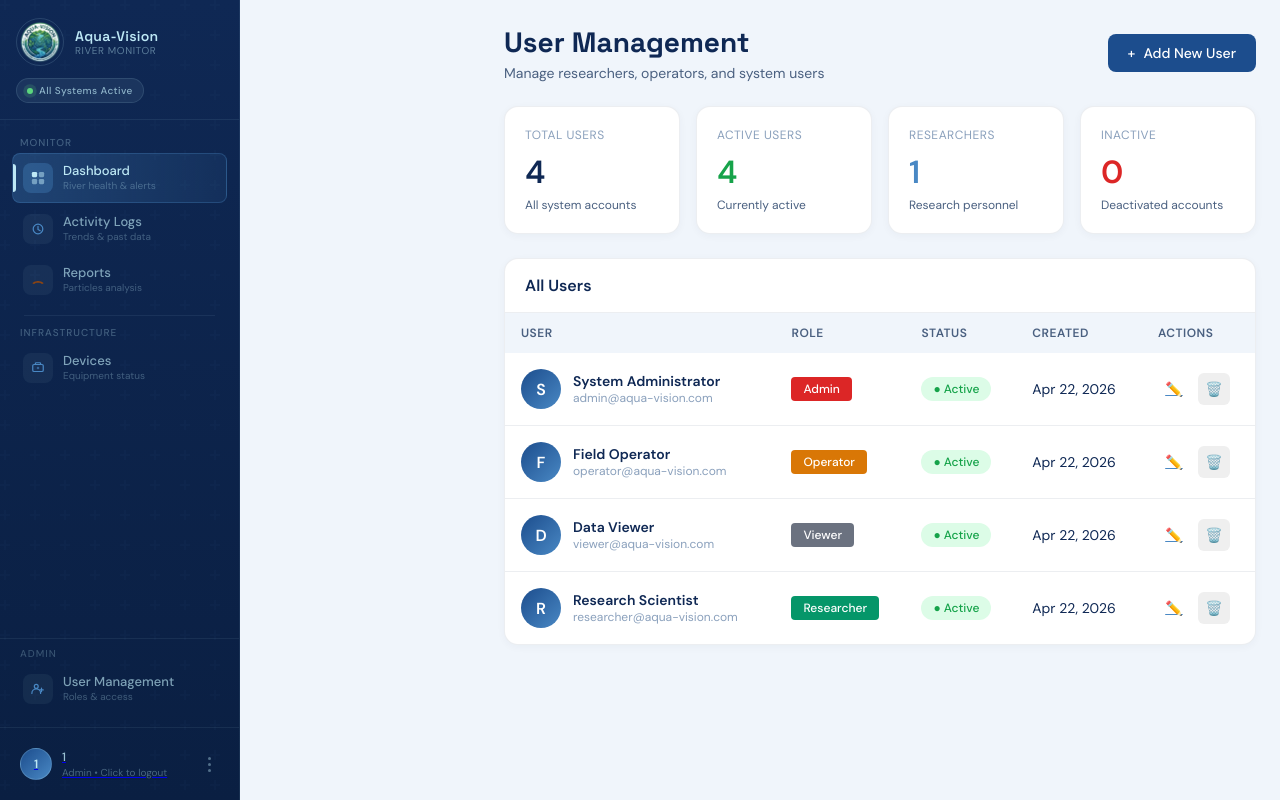
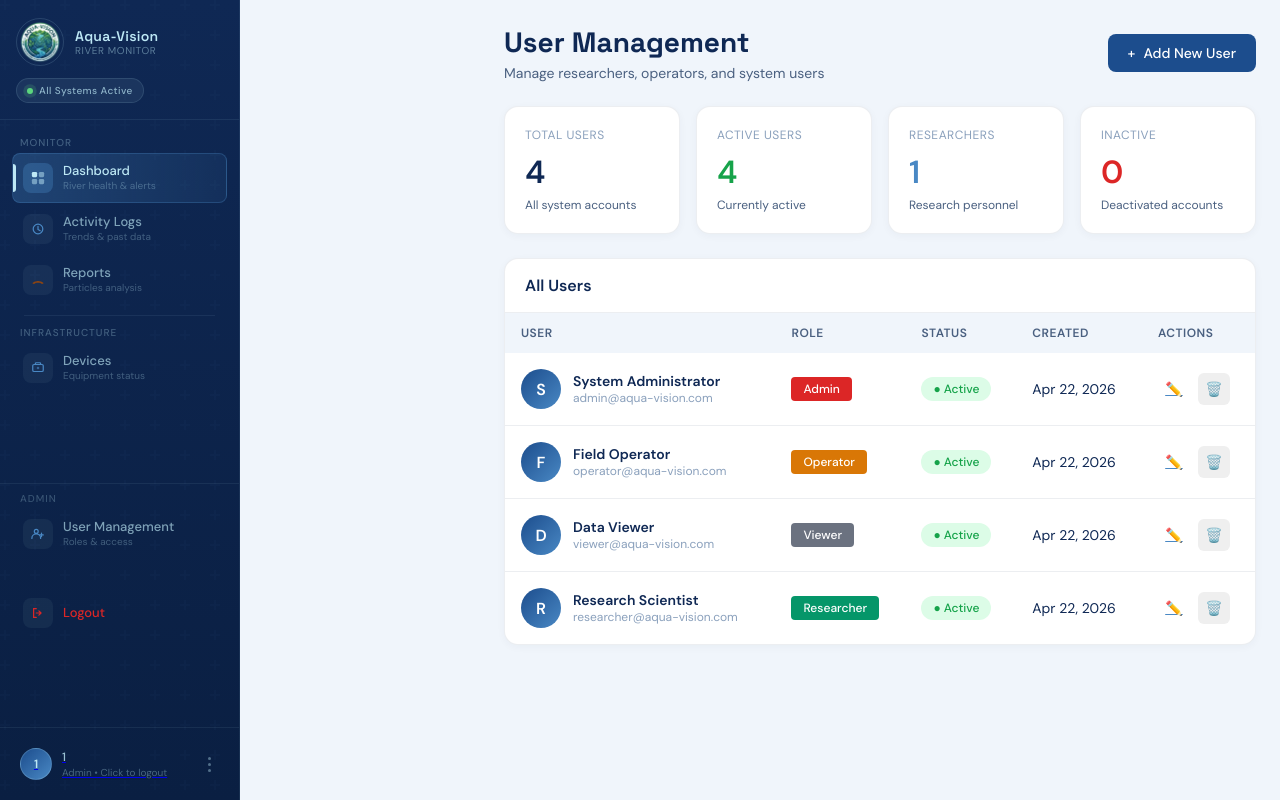
Before and after one commit to xhinsade29/aqua-vision-v2, a PHP site: page /Aqua-Vision/apps/admin/users.php in a window 1280 px wide. Run offline with PHP 8.4, Linux system fonts and the light colour scheme; a user stored in the database is signed in; data comes from the database, SQL or seed files in the repository; data that the repository does not hold is empty.

Commit message:
Add separate logout button in navigation

```diff
--- a/assets/navigation.php
+++ b/assets/navigation.php
@@ -449,6 +449,24 @@ $logoSrc = '/aqua-vision-v2/assets/logo.png?v=2';
     </a>
   </div>
 
+  <!-- ── Logout ────────────────────────────────────── -->
+  <div class="av-nav-section" style="margin-top: auto;">
+    <a href="/aqua-vision-v2/logout.php"
+       class="av-nav-item"
+       aria-label="Logout"
+       onclick="return confirm('Are you sure you want to logout?');">
+      <div class="av-nav-icon" aria-hidden="true">
+        <svg viewBox="0 0 16 16" fill="none">
+          <path d="M6 3H3v10h3" stroke="#dc2626" stroke-width="1.4" stroke-linecap="round"/>
+          <path d="M11.5 8H6M9 5.5L11.5 8L9 10.5" stroke="#dc2626" stroke-width="1.4" stroke-linecap="round" stroke-linejoin="round"/>
+        </svg>
+      </div>
+      <div class="av-nav-label-wrap">
+        <div class="av-nav-label" style="color: #dc2626;">Logout</div>
+      </div>
+    </a>
+  </div>
+
   <!-- ── User Footer ───────────────────────────────── -->
   <div class="av-user-footer">
     <a href="/aqua-vision-v2/logout.php" class="av-user-card" role="button" tabindex="0" aria-label="Logout" onclick="return confirm('Are you sure you want to logout?');">
```
Also changed, not shown: apps/operator/operator_nav.php (+18 -0 lines).
